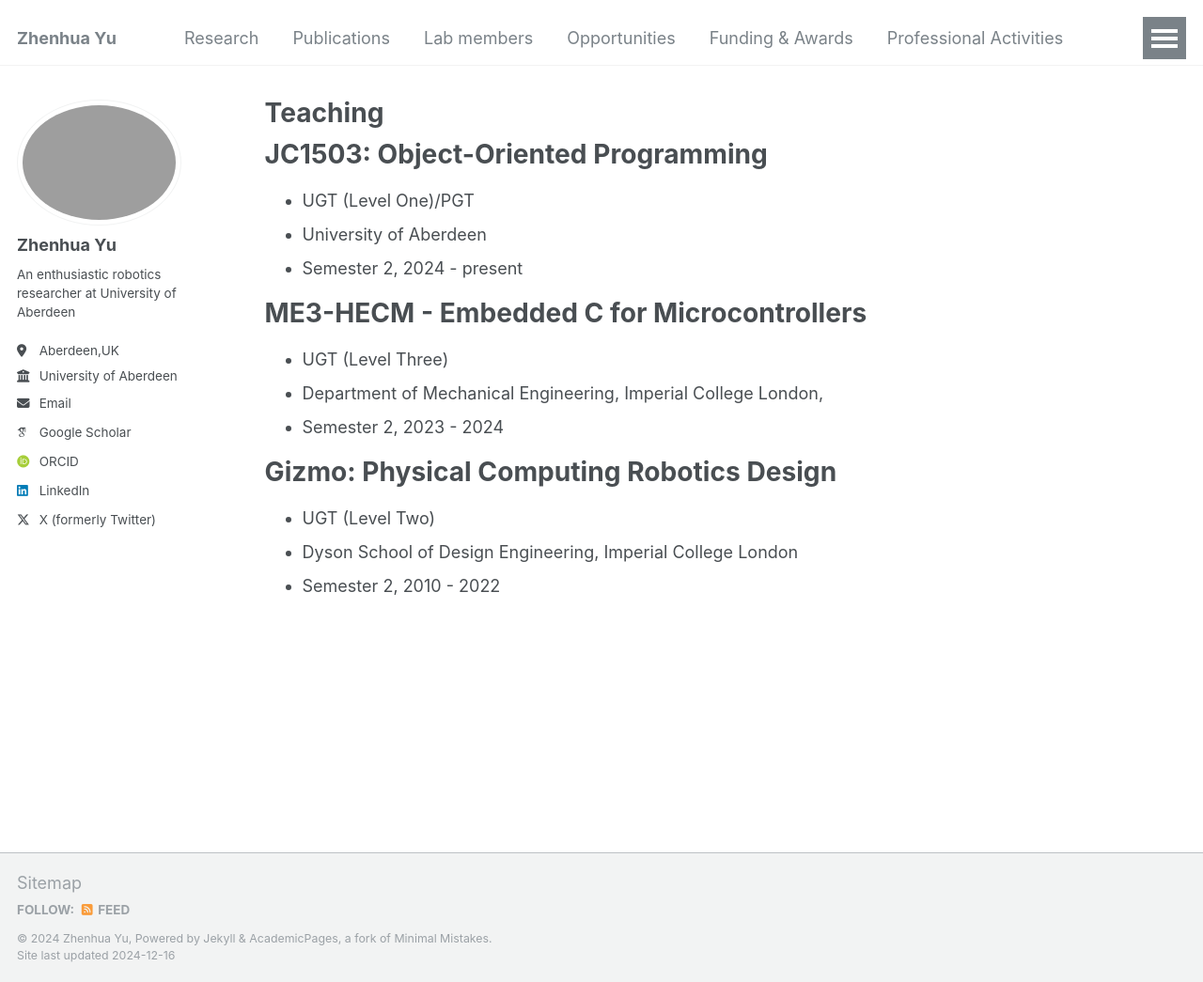
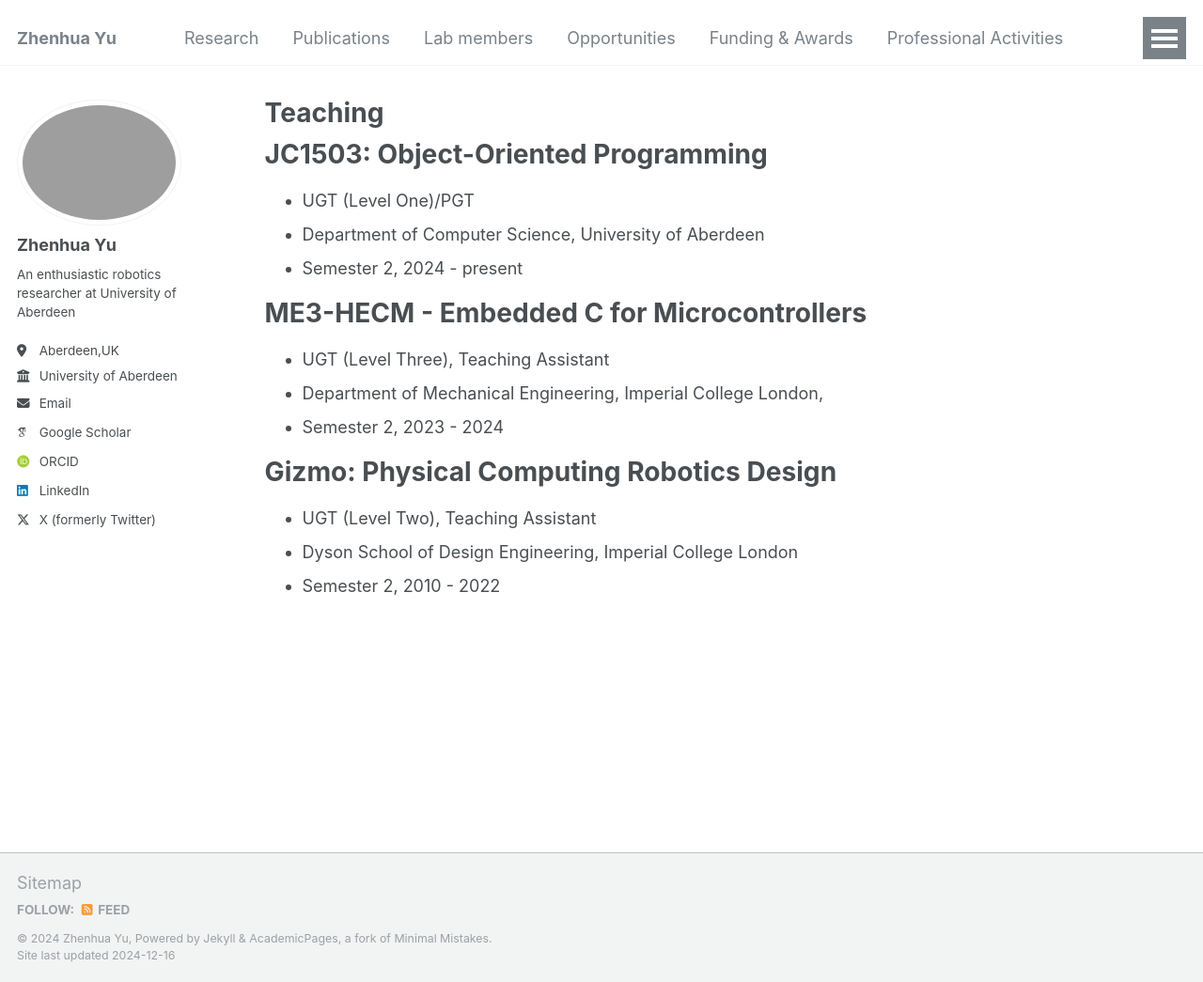
Before and after one commit to DrZhenhuaYu/DrZhenhuaYu.github.io, a Jekyll site: the page built from _pages/teaching.md, in a window 1280 px wide and 1045 px high. Shown: the whole window at 94% size. Built offline with Jekyll 4.4.1, drawn with Linux system fonts in a browser that asks for light colours; some web fonts are replaced.

Commit message:
Update teaching.md

```diff
--- a/_pages/teaching.md
+++ b/_pages/teaching.md
@@ -8,15 +8,15 @@ toc: true
 
 # JC1503: Object-Oriented Programming
 * UGT (Level One)/PGT
-* University of Aberdeen
+* Department of Computer Science, University of Aberdeen
 * Semester 2, 2024 - present
 
 # ME3-HECM - Embedded C for Microcontrollers
-* UGT (Level Three)
+* UGT (Level Three), Teaching Assistant
 * Department of Mechanical Engineering, Imperial College London,
 * Semester 2, 2023 - 2024
 
 # Gizmo: Physical Computing Robotics Design
-* UGT (Level Two)
+* UGT (Level Two), Teaching Assistant
 * Dyson School of Design Engineering, Imperial College London
 * Semester 2, 2010 - 2022
```
